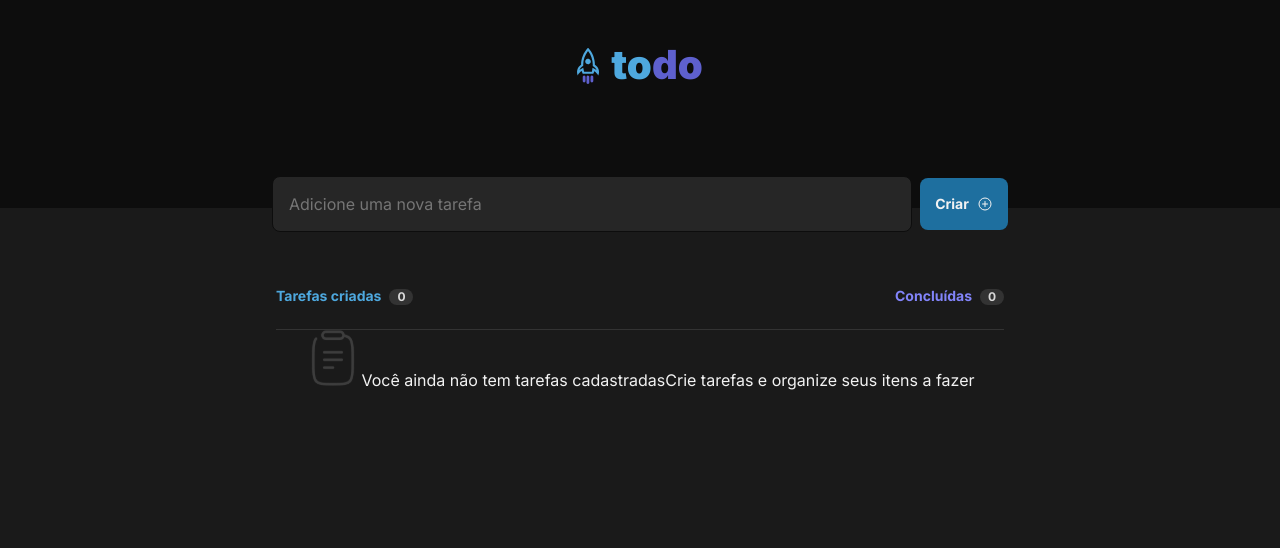
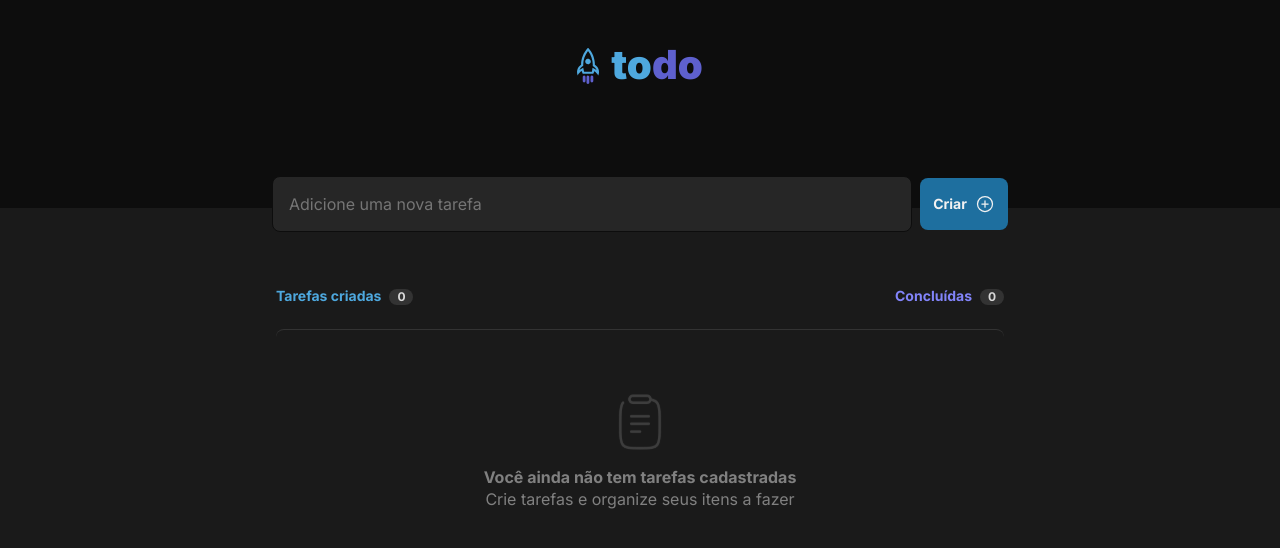
Before and after one commit to henriqueritter/ignite-react-desafio-conceitos, a React (Vite) app: page / in a window 1280 px wide. Shown: the top 548 px of the page. Built offline with nearby package versions, Linux system fonts and the light colour scheme.

Commit message:
styles: styled todos section

```diff
--- a/index.html
+++ b/index.html
@@ -11,7 +11,7 @@
 
     <link rel="icon" type="image/svg+xml" href="/vite.svg" />
     <meta name="viewport" content="width=device-width, initial-scale=1.0" />
-    <title>Vite + React + TS</title>
+    <title>Ignite React Desafio Conceitos</title>
 </head>
 
 <body>
--- a/src/App.module.css
+++ b/src/App.module.css
@@ -72,8 +72,8 @@ header {
 }
 
 .todoForm button svg {
-    width: 1rem;
-    height: 1rem;
+    width: 1.25rem;
+    height: 1.25rem;
 }
 
 .contentSection {
@@ -91,8 +91,6 @@ header {
     display: flex;
     align-items: center;
     justify-content: space-between;
-    padding-bottom: 1.5rem;
-    border-bottom: 1px solid var(--gray-400);
 }
 
 .headerTask {
@@ -124,3 +122,36 @@ header {
     color: var(--gray-200);
     margin-left: 0.5rem;
 }
+
+.contentTodos {
+    width: 45.5rem;
+    display: flex;
+    flex-direction: column;
+    justify-content: center;
+    align-items: center;
+    margin-top: 1.5rem;
+    border-radius: 8px;
+    border-top: 1px solid var(--gray-400);
+    color: var(--gray-300)
+}
+
+.contentTodos img {
+    width: 3.5rem;
+    height: 3.5rem;
+    margin-top: 4rem;
+    margin-bottom: 1rem;
+}
+
+.contentTodos span {
+    font-weight: 700;
+    font-size: 1rem;
+    line-height: 1.4;
+    text-align: center;
+}
+
+.contentTodos p {
+    font-weight: 400;
+    font-size: 1rem;
+    line-height: 1.4;
+    text-align: center;
+}
--- a/src/App.tsx
+++ b/src/App.tsx
@@ -29,9 +29,10 @@ function App() {
         </div>
 
         <div className={styles.contentTodos}>
+
           <img src={clipboardIco} alt="Clipboard" />
-          <span >Você ainda não tem tarefas cadastradas</span>
-          <span>Crie tarefas e organize seus itens a fazer</span>
+          <span>Você ainda não tem tarefas cadastradas</span>
+          <p>Crie tarefas e organize seus itens a fazer</p>
         </div>
       </div>
     </div>
```
